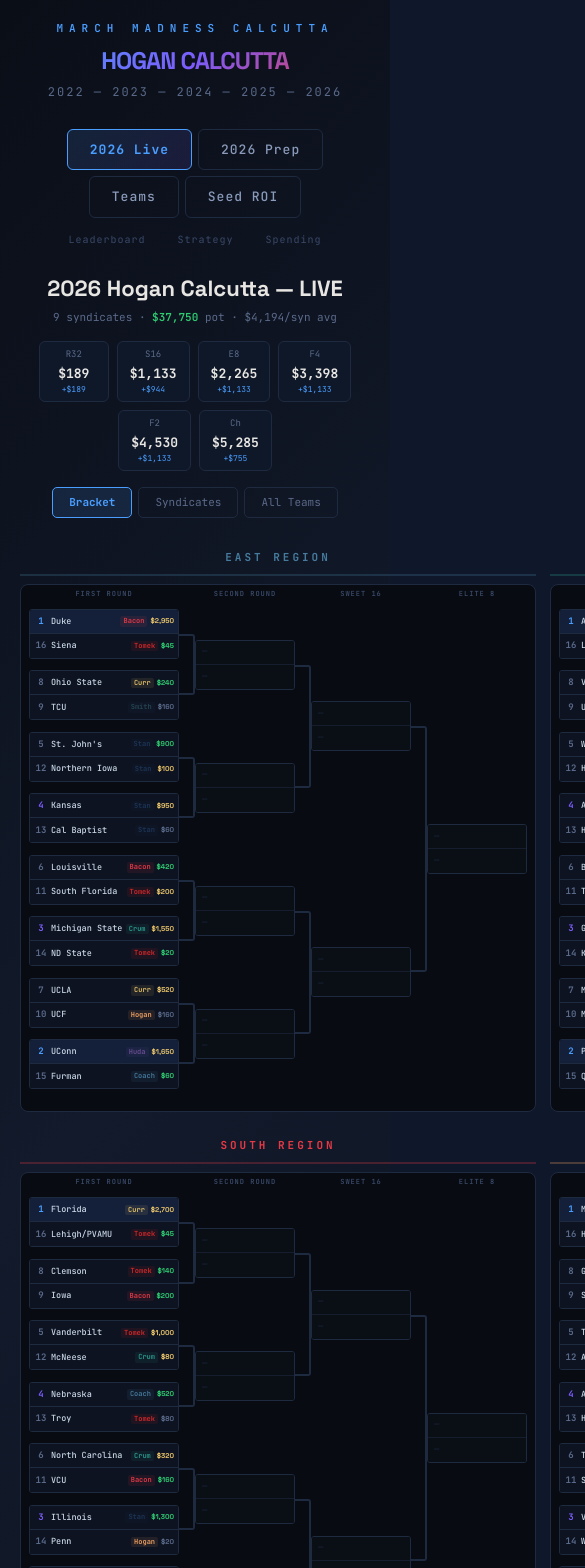
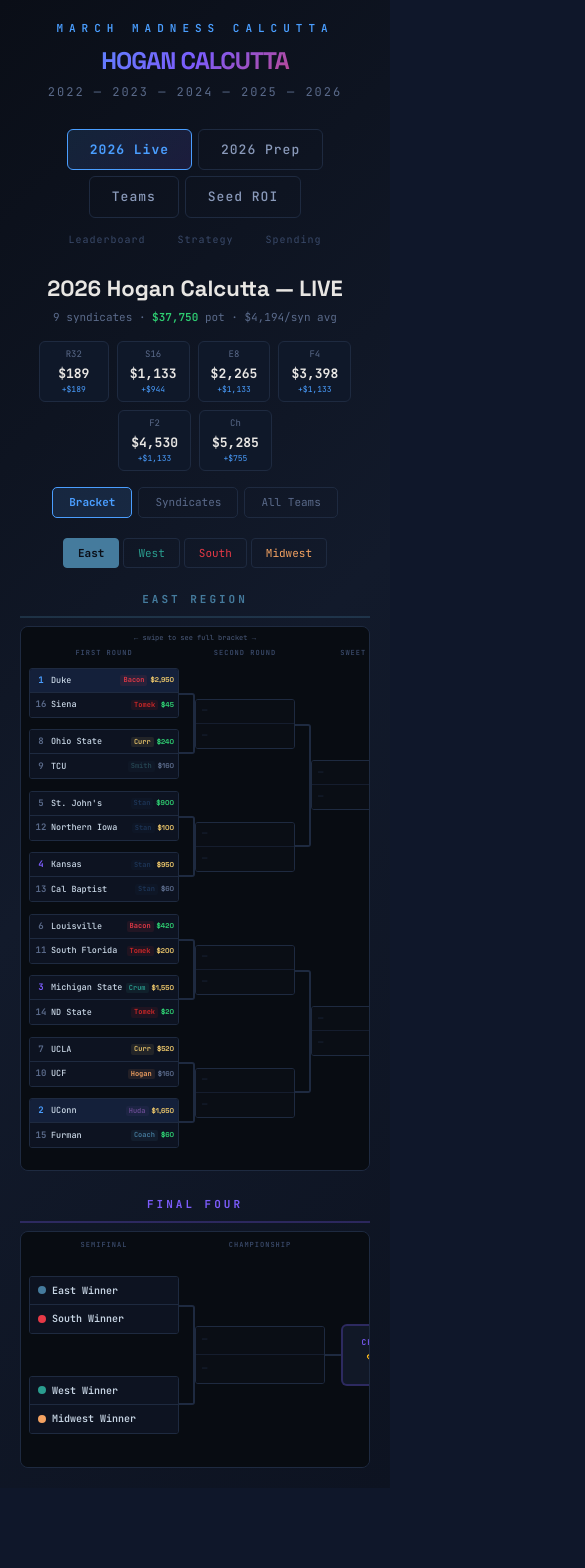
Before and after one commit to bswike/bpl, a React (Vite) app in the folder fpl-dashboard/: page /calcutta in a window 390 px wide. Shown: the top 1568 px of the page, 585 px wide, since content can reach past the window. After the commit the page ends 1488 px from the top, so only its background shows below. Built offline with nearby package versions, Linux system fonts and the light colour scheme.

Commit message:
better mobile braket

```diff
--- a/fpl-dashboard/src/components/Calcutta.jsx
+++ b/fpl-dashboard/src/components/Calcutta.jsx
@@ -2331,6 +2331,7 @@ function AuctionPrep() {
 
 function Live2026() {
   const [liveView, setLiveView] = useState("bracket");
+  const [bracketMobileRegion, setBracketMobileRegion] = useState("E");
   const regions = ["S", "MW", "W", "E"];
   const regionNames = { S: "South", MW: "Midwest", W: "West", E: "East" };
   const regionColors = { S: "#e63946", MW: "#f4a261", W: "#2a9d8f", E: "#457b9d" };
@@ -2407,86 +2408,122 @@ function Live2026() {
         const bracketOrder = [[1,16],[8,9],[5,12],[4,13],[6,11],[3,14],[7,10],[2,15]];
         const SLOT_H = 24;
         const TOTAL_H = 500;
-
-        const BSlot = ({ team, border }) => {
+        const isMobile = typeof window !== "undefined" && window.innerWidth < 820;
+
+        const BSlot = ({ team, border, rtl }) => {
           if (!team) return (
             <div style={{ height: SLOT_H, display: "flex", alignItems: "center", padding: "0 6px", background: "#0a0e15", borderBottom: border ? "1px solid #151d2e" : "none", fontSize: 9, color: "#1e2a40" }}>—</div>
           );
           const sc = SYNDICATE_COLORS[team.s] || "#5a6a8a";
           const val = getTeamValue({ r: team.sd.split("-")[0], s: team.seed });
           const ratio = val.fairValue > 0 ? val.fairValue / team.p : 0;
+          const priceColor = ratio >= 1.0 ? "#2ecc71" : ratio >= 0.7 ? "#e9c46a" : "#5a6a8a";
+          const seedEl = <span style={{ width: 14, fontSize: 9, fontWeight: 700, textAlign: "center", flexShrink: 0, color: team.seed <= 2 ? "#4a9eff" : team.seed <= 4 ? "#7c5cfc" : "#5a6a8a" }}>{team.seed}</span>;
+          const nameEl = <span style={{ flex: 1, fontSize: 8.5, fontWeight: 500, overflow: "hidden", textOverflow: "ellipsis", whiteSpace: "nowrap", color: "#c8d6e5", textAlign: rtl ? "right" : "left" }}>{team.t}</span>;
+          const ownerEl = <span style={{ fontSize: 7, flexShrink: 0, fontWeight: 600, color: sc, padding: "0 3px", background: sc + "18", borderRadius: 2 }}>{team.s.length > 5 ? team.s.slice(0,4) : team.s}</span>;
+          const priceEl = <span style={{ fontSize: 7, flexShrink: 0, fontWeight: 700, color: priceColor, fontFamily: "'Space Grotesk', sans-serif" }}>${team.p.toLocaleString()}</span>;
           return (
             <div style={{
               height: SLOT_H, display: "flex", alignItems: "center", padding: "0 4px",
               background: team.seed <= 2 ? "#14203a" : "#0d1321",
               borderBottom: border ? "1px solid #1e2a40" : "none",
               opacity: team.alive ? 1 : 0.35, gap: 3,
+              flexDirection: rtl ? "row-reverse" : "row",
             }}>
-              <span style={{ width: 14, fontSize: 9, fontWeight: 700, textAlign: "center", flexShrink: 0, color: team.seed <= 2 ? "#4a9eff" : team.seed <= 4 ? "#7c5cfc" : "#5a6a8a" }}>{team.seed}</span>
-              <span style={{ flex: 1, fontSize: 8.5, fontWeight: 500, overflow: "hidden", textOverflow: "ellipsis", whiteSpace: "nowrap", color: "#c8d6e5" }}>{team.t}</span>
-              <span style={{ fontSize: 7, flexShrink: 0, fontWeight: 600, color: sc, padding: "0 3px", background: sc + "18", borderRadius: 2 }}>{team.s.length > 5 ? team.s.slice(0,4) : team.s}</span>
-              <span style={{ fontSize: 7, flexShrink: 0, fontWeight: 700, color: ratio >= 1.0 ? "#2ecc71" : ratio >= 0.7 ? "#e9c46a" : "#5a6a8a", fontFamily: "'Space Grotesk', sans-serif" }}>${team.p.toLocaleString()}</span>
+              {seedEl}{nameEl}{ownerEl}{priceEl}
             </div>
           );
         };
 
-        const BMatch = ({ top, bot }) => (
+        const BMatch = ({ top, bot, rtl }) => (
           <div style={{ border: "1px solid #1e2a40", borderRadius: 3, overflow: "hidden" }}>
-            <BSlot team={top} border />
-            <BSlot team={bot} />
+            <BSlot team={top} border rtl={rtl} />
+            <BSlot team={bot} rtl={rtl} />
           </div>
         );
 
-        const BConn = ({ pairs }) => (
+        const BConn = ({ pairs, rtl }) => (
           <div style={{ display: "flex", flexDirection: "column", justifyContent: "space-around", width: 16, flexShrink: 0 }}>
             {Array.from({ length: pairs }).map((_, i) => (
               <div key={i} style={{ display: "flex", alignItems: "center", flex: 1 }}>
-                <div style={{ width: "100%", height: "50%", borderRight: "2px solid #1e2a40", borderTop: "2px solid #1e2a40", borderBottom: "2px solid #1e2a40", borderTopRightRadius: 3, borderBottomRightRadius: 3 }} />
+                {rtl ? (
+                  <div style={{ width: "100%", height: "50%", borderLeft: "2px solid #1e2a40", borderTop: "2px solid #1e2a40", borderBottom: "2px solid #1e2a40", borderTopLeftRadius: 3, borderBottomLeftRadius: 3 }} />
+                ) : (
+                  <div style={{ width: "100%", height: "50%", borderRight: "2px solid #1e2a40", borderTop: "2px solid #1e2a40", borderBottom: "2px solid #1e2a40", borderTopRightRadius: 3, borderBottomRightRadius: 3 }} />
+                )}
               </div>
             ))}
           </div>
         );
 
-        const LiveRegionBracket = ({ region }) => {
+        const RoundCol = ({ n, w, rtl }) => (
+          <div style={{ display: "flex", flexDirection: "column", justifyContent: "space-around", width: w, minWidth: w, flexShrink: 0 }}>
+            {Array.from({ length: n }).map((_, i) => <BMatch key={i} rtl={rtl} />)}
+          </div>
+        );
+
+        const LiveRegionBracket = ({ region, rtl }) => {
           const tm = {};
           TEAMS_2026.filter(t => t.sd.startsWith(region + "-")).forEach(t => { tm[t.seed] = t; });
           const r64 = bracketOrder.map(([a, b]) => [tm[a], tm[b]]);
-          const roundCols = [
-            { w: 150, label: "FIRST ROUND" },
-            { w: 16, label: "" },
-            { w: 100, label: "SECOND ROUND" },
-            { w: 16, label: "" },
-            { w: 100, label: "SWEET 16" },
-            { w: 16, label: "" },
-            { w: 100, label: "ELITE 8" },
-          ];
+
+          const ltrHeaders = ["FIRST ROUND", "", "SECOND ROUND", "", "SWEET 16", "", "ELITE 8"];
+          const rtlHeaders = ["ELITE 8", "", "SWEET 16", "", "SECOND ROUND", "", "FIRST ROUND"];
+          const headers = rtl ? rtlHeaders : ltrHeaders;
+          const colWidths = rtl ? [100, 16, 100, 16, 100, 16, 150] : [150, 16, 100, 16, 100, 16, 100];
+
+          const r64Col = (
+            <div style={{ display: "flex", flexDirection: "column", justifyContent: "space-around", width: 150, minWidth: 150, flexShrink: 0 }}>
+              {r64.map(([t, b], i) => <BMatch key={i} top={t} bot={b} rtl={rtl} />)}
+            </div>
+          );
+
+          const bracketContent = rtl ? (
+            <>
+              <RoundCol n={1} w={100} rtl={rtl} />
+              <BConn pairs={1} rtl />
+              <RoundCol n={2} w={100} rtl={rtl} />
+              <BConn pairs={2} rtl />
+              <RoundCol n={4} w={100} rtl={rtl} />
+              <BConn pairs={4} rtl />
+              {r64Col}
+            </>
+          ) : (
+            <>
+              {r64Col}
+              <BConn pairs={4} />
+              <RoundCol n={4} w={100} />
+              <BConn pairs={2} />
+              <RoundCol n={2} w={100} />
+              <BConn pairs={1} />
+              <RoundCol n={1} w={100} />
+            </>
+          );
+
+          const totalW = 150 + 100*3 + 16*3;
+
           return (
             <div>
               <div style={{ textAlign: "center", marginBottom: 8, padding: "6px 0", borderBottom: `2px solid ${regionColors[region]}44` }}>
                 <span style={{ fontSize: 11, fontWeight: 700, letterSpacing: 3, color: regionColors[region] }}>{regionNames[region].toUpperCase()} REGION</span>
               </div>
-              <div style={{ overflowX: "auto", WebkitOverflowScrolling: "touch", border: "1px solid #1e2a40", borderRadius: 8, background: "#080c12", paddingBottom: 8, paddingTop: 4 }}>
-                <div style={{ display: "flex", marginBottom: 4, minWidth: 514, paddingLeft: 8, paddingRight: 8 }}>
-                  {roundCols.map((c, i) => (
-                    <div key={i} style={{ width: c.w, minWidth: c.w, flexShrink: 0, textAlign: "center", fontSize: 7, color: "#3a4a6a", letterSpacing: 1, fontWeight: 600 }}>{c.label}</div>
+              <div style={{
+                overflowX: "auto", WebkitOverflowScrolling: "touch", touchAction: "pan-x pan-y",
+                border: "1px solid #1e2a40", borderRadius: 8, background: "#080c12",
+                paddingBottom: 8, paddingTop: 4,
+              }}>
+                {isMobile && (
+                  <div style={{ fontSize: 7, textAlign: "center", padding: "2px 8px 4px", color: "#4a5a7a" }}>
+                    ← swipe to see full bracket →
+                  </div>
+                )}
+                <div style={{ display: "flex", marginBottom: 4, minWidth: totalW, paddingLeft: 8, paddingRight: 8 }}>
+                  {colWidths.map((w, i) => (
+                    <div key={i} style={{ width: w, minWidth: w, flexShrink: 0, textAlign: "center", fontSize: 7, color: "#3a4a6a", letterSpacing: 1, fontWeight: 600 }}>{headers[i]}</div>
                   ))}
                 </div>
-                <div style={{ display: "flex", height: TOTAL_H, minWidth: 514, paddingLeft: 8, paddingRight: 8, paddingBottom: 8 }}>
-                  <div style={{ display: "flex", flexDirection: "column", justifyContent: "space-around", width: 150, minWidth: 150, flexShrink: 0 }}>
-                    {r64.map(([t, b], i) => <BMatch key={i} top={t} bot={b} />)}
-                  </div>
-                  <BConn pairs={4} />
-                  <div style={{ display: "flex", flexDirection: "column", justifyContent: "space-around", width: 100, minWidth: 100, flexShrink: 0 }}>
-                    {[0,1,2,3].map(i => <BMatch key={i} />)}
-                  </div>
-                  <BConn pairs={2} />
-                  <div style={{ display: "flex", flexDirection: "column", justifyContent: "space-around", width: 100, minWidth: 100, flexShrink: 0 }}>
-                    {[0,1].map(i => <BMatch key={i} />)}
-                  </div>
-                  <BConn pairs={1} />
-                  <div style={{ display: "flex", flexDirection: "column", justifyContent: "space-around", width: 100, minWidth: 100, flexShrink: 0 }}>
-                    <BMatch />
-                  </div>
+                <div style={{ display: "flex", height: TOTAL_H, minWidth: totalW, paddingLeft: 8, paddingRight: 8, paddingBottom: 8 }}>
+                  {bracketContent}
                 </div>
               </div>
             </div>
@@ -2494,16 +2531,34 @@ function Live2026() {
         };
 
         const regionOrder = ["E", "W", "S", "MW"];
+        const rtlRegions = new Set(["W", "MW"]);
 
         return (
           <div>
-            <div style={{ display: "grid", gridTemplateColumns: "1fr 1fr", gap: 14 }}>
-              {regionOrder.map(r => (
-                <div key={r}>
-                  <LiveRegionBracket region={r} />
+            {isMobile ? (
+              <>
+                <div style={{ display: "flex", gap: 4, justifyContent: "center", marginBottom: 12 }}>
+                  {regionOrder.map(r => (
+                    <button key={r} onClick={() => setBracketMobileRegion(r)} style={{
+                      padding: "6px 14px", borderRadius: 4, cursor: "pointer", fontFamily: "inherit", fontSize: 11,
+                      background: bracketMobileRegion === r ? regionColors[r] : "transparent",
+                      border: `1px solid ${bracketMobileRegion === r ? regionColors[r] : "#1e2a40"}`,
+                      color: bracketMobileRegion === r ? "#0a0e17" : regionColors[r],
+                      fontWeight: bracketMobileRegion === r ? 700 : 400,
+                    }}>{regionNames[r]}</button>
+                  ))}
                 </div>
-              ))}
-            </div>
+                <LiveRegionBracket region={bracketMobileRegion} rtl={rtlRegions.has(bracketMobileRegion)} />
+              </>
+            ) : (
+              <div style={{ display: "grid", gridTemplateColumns: "1fr 1fr", gap: 14 }}>
+                {regionOrder.map(r => (
+                  <div key={r}>
+                    <LiveRegionBracket region={r} rtl={rtlRegions.has(r)} />
+                  </div>
+                ))}
+              </div>
+            )}
             {/* Final Four */}
             <div style={{ marginTop: 14 }}>
               <div style={{ textAlign: "center", marginBottom: 8, padding: "6px 0", borderBottom: "2px solid #7c5cfc44" }}>
@@ -2518,15 +2573,9 @@ function Live2026() {
                 <div style={{ display: "flex", height: 200, minWidth: 380 }}>
                   <div style={{ display: "flex", flexDirection: "column", justifyContent: "space-around", width: 150, minWidth: 150, flexShrink: 0 }}>
                     {[
-                      { label: "East", color: regionColors.E },
-                      { label: "West", color: regionColors.W },
-                      { label: "South", color: regionColors.S },
-                      { label: "Midwest", color: regionColors.MW },
-                    ].reduce((acc, r, i) => {
-                      if (i % 2 === 0) acc.push([r]);
-                      else acc[acc.length - 1].push(r);
-                      return acc;
-                    }, []).map((pair, i) => (
+                      [{ label: "East", color: regionColors.E }, { label: "South", color: regionColors.S }],
+                      [{ label: "West", color: regionColors.W }, { label: "Midwest", color: regionColors.MW }],
+                    ].map((pair, i) => (
                       <div key={i} style={{ border: "1px solid #1e2a40", borderRadius: 3, overflow: "hidden" }}>
                         {pair.map((r, j) => (
                           <div key={j} style={{ height: 28, display: "flex", alignItems: "center", padding: "0 8px", background: "#0d1321", borderBottom: j === 0 ? "1px solid #1e2a40" : "none", gap: 6 }}>
```
